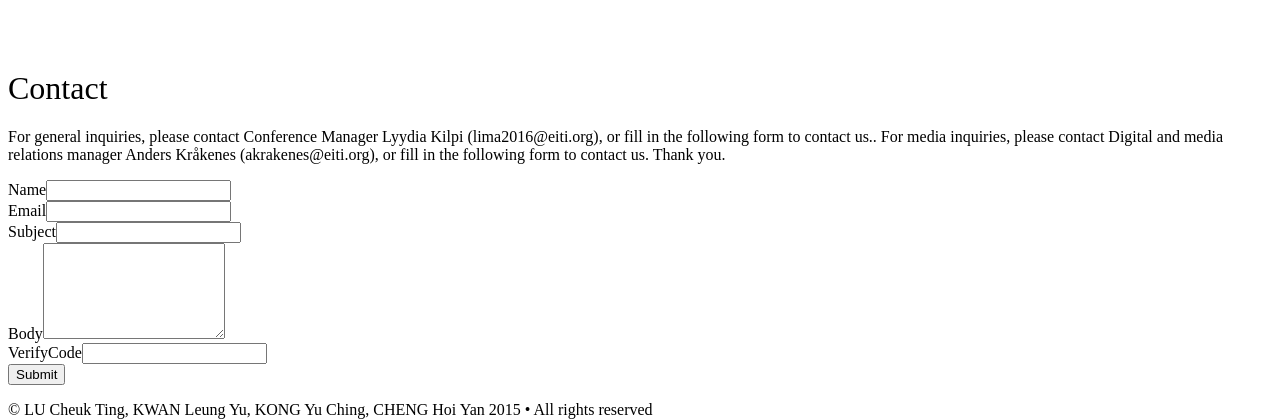
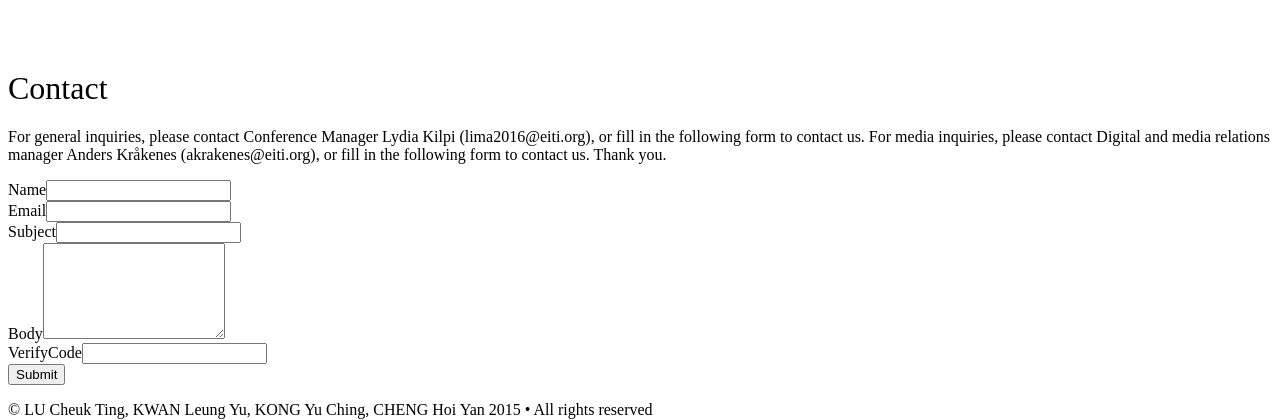
Before and after one commit to pyw5pkU9PcdW/COMP3421, a Yii app: template views/site/contact.php in a window 1280 px wide. Shown: the top 420 px of the page. Run offline with PHP 8.4 and a stand-in for Yii, Linux system fonts and the light colour scheme; the template is opened without the code that fills it, so the values that code supplies are empty; form fields are guessed from the names that the template uses; some libraries are stand-ins or nearby versions.

Commit message:
little change

```diff
--- a/views/site/contact.php
+++ b/views/site/contact.php
@@ -34,7 +34,7 @@ $this->params['breadcrumbs'][] = $this->title;
     <?php else: ?>
 
         <p>
-            For general inquiries, please contact Conference Manager Lyydia Kilpi (lima2016@eiti.org), or fill in the following form to contact us..
+            For general inquiries, please contact Conference Manager Lydia Kilpi (lima2016@eiti.org), or fill in the following form to contact us.
             For media inquiries, please contact Digital and media relations manager Anders Kråkenes (akrakenes@eiti.org), or fill in the following form to contact us.
             Thank you.
         </p>
```
